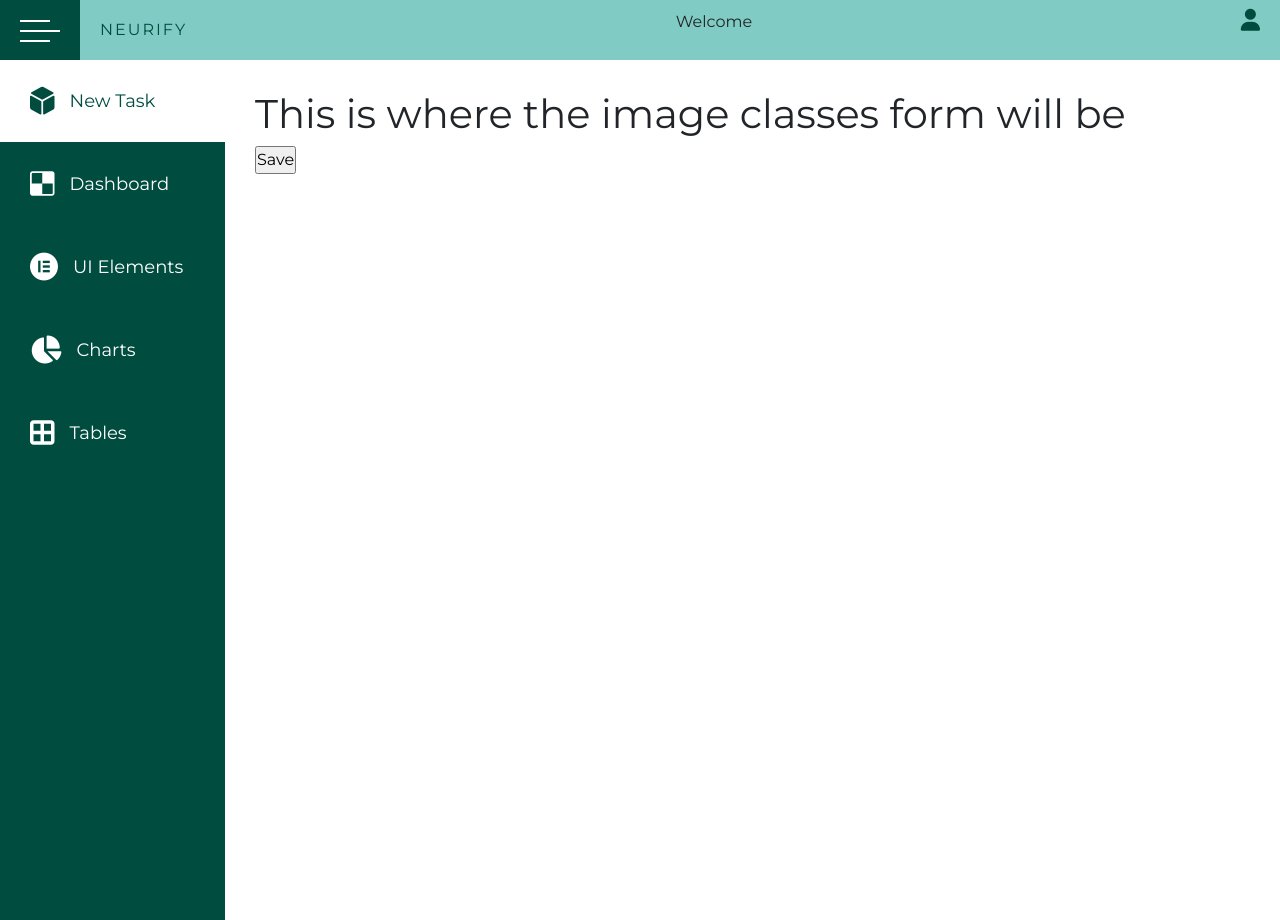
After one commit to sniper0110/NeurifyBackend, a Django app: page /home/image_classification/1 in a window 1280 px wide. The commit adds this page. Run offline with Django 3.2, Linux system fonts and the light colour scheme; tables that the repository leaves empty hold one stand-in row (values such as "Sample post"); some libraries are stand-ins or nearby versions.

Commit message:
adding 'new task' form and redirecting to 'new image classes form'

```diff
--- a/ImageClassificationApp/models.py
+++ b/ImageClassificationApp/models.py
@@ -8,6 +8,9 @@ class Customer(models.Model):
     site_user = models.OneToOneField(to=User, null=True, on_delete=models.DO_NOTHING)
     username = models.CharField(max_length=30, null=True)
     email = models.EmailField(null=True)
+
+    def __str__(self):
+        return self.username
 
 
 class Task(models.Model):
--- /dev/null
+++ b/ImageClassificationApp/static/ImageClassificationApp/js/logic.js
@@ -0,0 +1,9 @@
+$(document).ready(function() {
+
+  $(".img-classification-card").click(function(){
+    console.log("img-classification-card clicked!")
+
+  });
+
+// document ready
+});
--- a/ImageClassificationApp/templates/ImageClassificationApp/home.html
+++ b/ImageClassificationApp/templates/ImageClassificationApp/home.html
@@ -4,12 +4,8 @@
     {% load static %}
     <meta charset="UTF-8">
 
-    <script src="https://kit.fontawesome.com/b99e675b6e.js"></script>
-    <script src="https://code.jquery.com/jquery-3.4.1.min.js"></script>
     <link href="https://stackpath.bootstrapcdn.com/bootstrap/4.5.0/css/bootstrap.min.css" rel="stylesheet" integrity="sha384-9aIt2nRpC12Uk9gS9baDl411NQApFmC26EwAOH8WgZl5MYYxFfc+NcPb1dKGj7Sk" crossorigin="anonymous">
 
-    <script src="{% static 'ImageClassificationApp/js/side_and_nav_bars.js' %}"></script>
-    <script src="{% static 'ImageClassificationApp/js/cards.js' %}"></script>
     <link rel="stylesheet" href="{% static 'ImageClassificationApp/css/side_and_nav_bars.css' %}">
 
     <title>Main Page</title>
@@ -84,20 +80,30 @@
             </ul>
           </div>
       </div>
+
+      {% block main_content %}
       <div class="container">
-
-        <div class="card" style="width: 18rem;">
-          <img class="card-img-top" src="/media/site_images/empty_img.svg" alt="Card image cap">
-          <div class="card-body">
-            <p class="card-text">Image Classification</p>
-          </div>
-        </div>
-
+          <a href="{% url 'ImageClassificationApp:image_classification' %}">
+              <div class="card img-classification-card" style="width: 18rem;">
+                  <img class="card-img-top" src="/media/site_images/empty_img.svg" alt="Card image cap">
+                  <div class="card-body">
+                    <p class="card-text">Image Classification</p>
+                  </div>
+               </div>
+           </a>
       </div>
+      {% endblock %}
   </div>
 
 </div>
 
 
+<script src="https://kit.fontawesome.com/b99e675b6e.js"></script>
+<script src="https://code.jquery.com/jquery-3.4.1.min.js"></script>
+
+<script src="{% static 'ImageClassificationApp/js/side_and_nav_bars.js' %}"></script>
+<script src="{% static 'ImageClassificationApp/js/cards.js' %}"></script>
+<script src="{% static 'ImageClassificationApp/js/logic.js' %}"></script>
+
 </body>
 </html>
--- /dev/null
+++ b/ImageClassificationApp/templates/ImageClassificationApp/image_classes_form.html
@@ -0,0 +1,22 @@
+<!DOCTYPE html>
+<html lang="en">
+
+{% extends "ImageClassificationApp/home.html" %}
+
+
+{% block main_content %}
+<div class="container">
+
+    <div class="task-form">
+        <h1>This is where the image classes form will be</h1>
+        <form action="" method="post">
+            {% csrf_token %}
+
+            <input type="submit" value="Save">
+        </form>
+    </div>
+
+  </div>
+{% endblock %}
+
+</html>
--- a/ImageClassificationApp/urls.py
+++ b/ImageClassificationApp/urls.py
@@ -7,10 +7,13 @@ from django.conf.urls.static import static
 app_name='ImageClassificationApp'
 
 urlpatterns=[
-    path('home', views.home_page, name='home_page'),
+    path('home', views.home, name='home_page'),
+    path('home/image_classification', views.image_classification_content, name='image_classification'),
+    path('home/image_classification/<str:pk>', views.image_classes_task, name='image_classes_task'),
     path('login', views.login_page, name='login_page'),
     path('register', views.register_page, name='register_page'),
     path('', views.logout_user, name='logout'),
+
 ]
 
 urlpatterns += static(settings.MEDIA_URL, document_root=settings.MEDIA_ROOT)
--- a/ImageClassificationApp/views.py
+++ b/ImageClassificationApp/views.py
@@ -1,8 +1,12 @@
 from django.shortcuts import render, redirect
 from django.contrib.auth import authenticate, login, logout
+from django.http import JsonResponse
+from django.forms import inlineformset_factory
+
+
 from .decorators import unauthenticated_user
-
-from .forms import UserForm
+from .forms import UserForm, TaskForm, ImageClassForm
+from .models import Customer, Task, ImageClass
 
 # Create your views here.
 
@@ -47,12 +51,52 @@ def logout_user(request):
     return redirect('/login')
 
 
-def home_page(request):
+def home(request):
 
     return render(request, 'ImageClassificationApp/home.html')
 
 
 
+def image_classification_content(request):
+
+    TaskFormset = inlineformset_factory(Customer, Task, fields=('task_name',), extra=1)
+    formset = TaskFormset(queryset=Task.objects.none(), instance=request.user.customer)
+
+    if request.method == 'POST':
+
+        formset = TaskFormset(request.POST, instance=request.user.customer)
+        if formset.is_valid():
+            saved_formset = formset.save()
+
+            '''
+            inst = someForm.customSave(request.user)
+            inst.pk or inst.id
+            '''
+            return redirect(f'/home/image_classification/{saved_formset[0].pk}')
+
+    context = {'formset':formset}
+    return render(request, 'ImageClassificationApp/image_classification_content.html', context=context)
+
+
+
+
+def image_classes_task(request, pk):
+
+    task_from_pk = Task.objects.get(pk=pk)
+
+    ImageClassFormset = inlineformset_factory(Task, ImageClass, fields=('image_classname',), extra=1)
+    formset = ImageClassFormset(queryset=ImageClass.objects.none(), instance=task_from_pk)
+
+    if request.method == 'POST':
+        formset = ImageClassFormset(request.POST, instance=task_from_pk)
+        if formset.is_valid():
+            formset.save()
+            return redirect(f'/home')
+
+    context = {'formset': formset}
+    return render(request, 'ImageClassificationApp/image_classes_form.html', context=context)
+
+
 def data_handling(request):
 
     return render(request, 'ImageClassificationApp/data_handling_page.html')
```
Also changed, not shown: ImageClassificationApp/forms.py (+12 -0 lines), ImageClassificationApp/templates/ImageClassificationApp/image_classification_content.html (added, +21 -0 lines).
